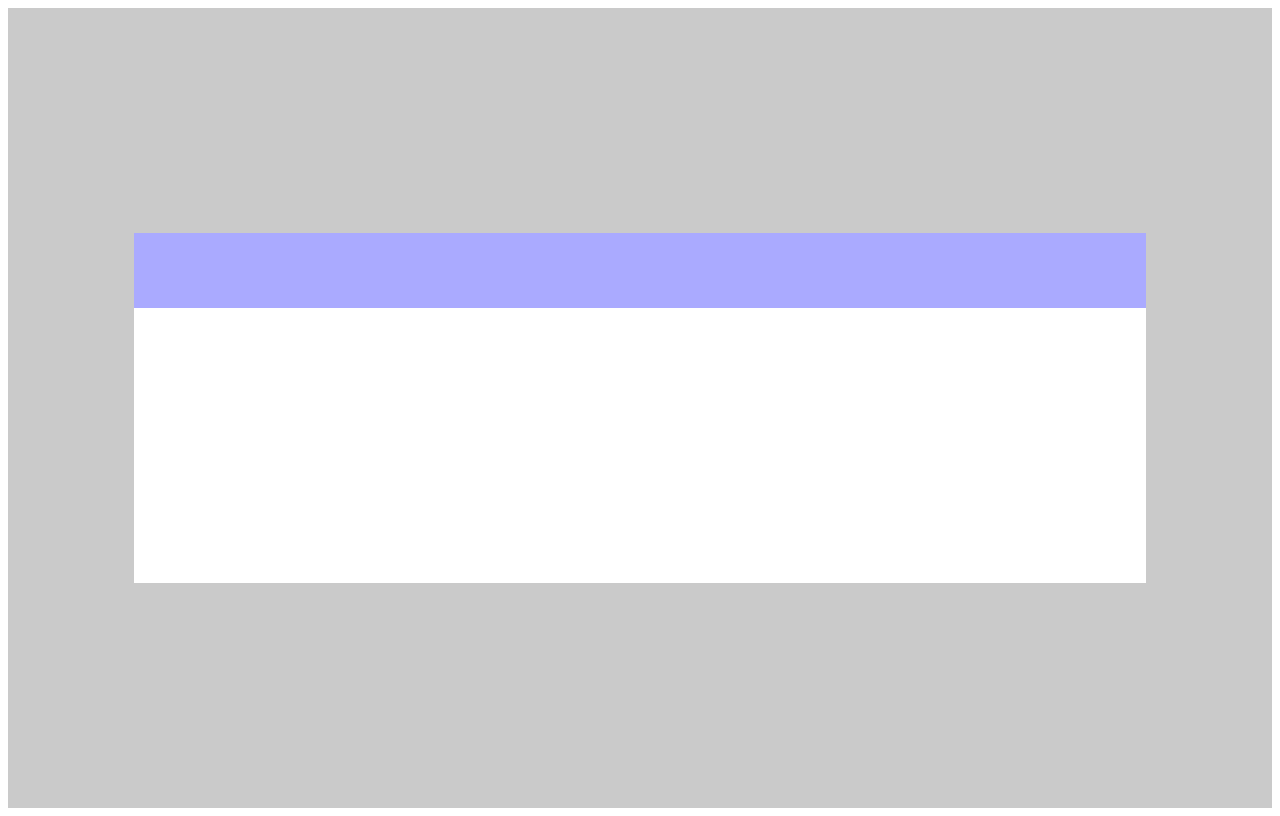
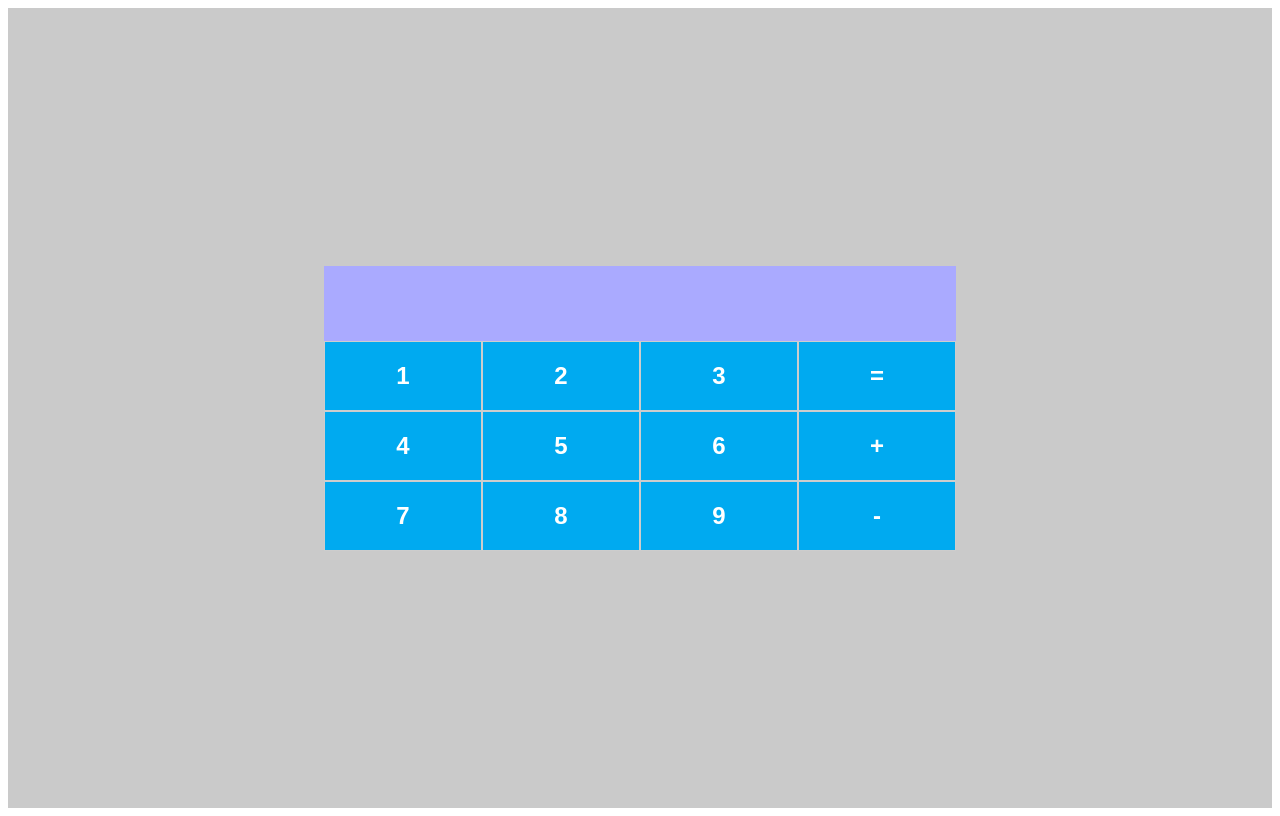
Before and after one commit to CauaGNP/calculatorDio, a React (Create React App) app: page / in a window 1280 px wide. Built offline with nearby package versions, Linux system fonts and the light colour scheme.

Commit message:
estilizando os botões.

```diff
--- a/src/App.js
+++ b/src/App.js
@@ -1,13 +1,31 @@
 import Input from "./components/Input"
 import Button from "./components/Button"
 
-import { Container, Content } from "./style";
+import { Container, Content, Row, Column } from "./style";
 
 const App = ( ) =>  {
   return (
     <Container>
       <Content>
         <Input />
+        <Row>
+          <Button label="1"/>
+          <Button label="2"/>
+          <Button label="3"/>
+          <Button label="="/>
+        </Row>
+        <Row>
+          <Button label="4"/>
+          <Button label="5"/>
+          <Button label="6"/>
+          <Button label="+"/>
+        </Row>
+        <Row>
+          <Button label="7"/>
+          <Button label="8"/>
+          <Button label="9"/>
+          <Button label="-"/>
+        </Row>
       </Content>
     </Container>
   );
--- a/src/components/Button/index.js
+++ b/src/components/Button/index.js
@@ -1,8 +1,10 @@
-const Button = ( ) =>  {
+import { ButtonContainer } from "./style";
+
+const Button = ( {label, onClick} ) =>  {
     return (
-      <div className="App">
-        Ola
-      </div>
+      <ButtonContainer onCLick={onClick}>
+        {label}
+      </ButtonContainer>
     );
   }
 
--- a/src/components/Button/style.js
+++ b/src/components/Button/style.js
@@ -1 +1,11 @@
 import styled from 'styled-components';
+
+export const ButtonContainer = styled.button`
+    padding: 20px;
+    border: 1px solid #CDCDCD;
+    background-color: #00AAF0;
+    color: #FFFFFF;
+    font-size: 24px;
+    font-weight: 700;
+    flex:1;
+`
--- a/src/components/Input/index.js
+++ b/src/components/Input/index.js
@@ -1,4 +1,5 @@
 import { InputContainer } from "./style";
+
 
 const Input = ( ) =>  {
     return (
--- a/src/style.js
+++ b/src/style.js
@@ -13,6 +13,19 @@
 
 export const Content = styled.div`
     background-color: #FFFFFF;
-    width: 80%;
-    min-height: 350px;
+    width: 50%;
 `
+
+export const Row = styled.div`
+    display: flex;
+    flex-direction: row;
+    justify-content: space-between;
+    align-items: center;
+    `
+
+export const Column = styled.div`
+display: flex;
+flex-direction: column;
+justify-content: space-between;
+align-items: center;
+`
```
Also changed, not shown: 1 other file (tests, documents, lock files or other folders).
